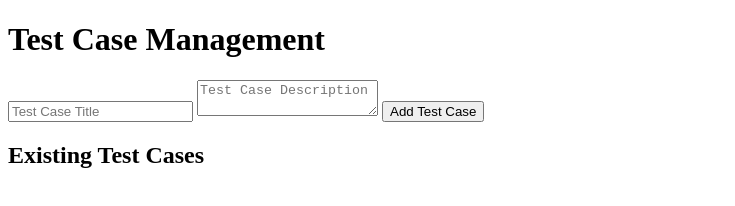
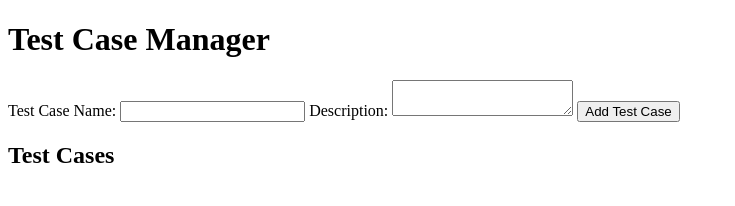
Before and after one commit to Andranik1994/gitest, a plain HTML site: page index.html in a window 1280 px wide. Shown: the whole page, without its empty margins (0-735 px from the left). Drawn offline with Linux system fonts and the light colour scheme; no server answers.

Commit message:
Update index.html

```diff
--- a/index.html
+++ b/index.html
@@ -3,18 +3,23 @@
 <head>
     <meta charset="UTF-8">
     <meta name="viewport" content="width=device-width, initial-scale=1.0">
-    <title>Test Case Management</title>
+    <title>Test Case Manager</title>
+    <link rel="stylesheet" href="styles.css"> <!-- Optional for styling -->
 </head>
 <body>
-    <h1>Test Case Management</h1>
-    <form id="addTestCaseForm">
-        <input type="text" id="testCaseTitle" placeholder="Test Case Title" required>
-        <textarea id="testCaseDescription" placeholder="Test Case Description" required></textarea>
+    <h1>Test Case Manager</h1>
+    <form id="testCaseForm">
+        <label for="testCaseName">Test Case Name:</label>
+        <input type="text" id="testCaseName" name="testCaseName" required>
+
+        <label for="testCaseDescription">Description:</label>
+        <textarea id="testCaseDescription" name="testCaseDescription" required></textarea>
+
         <button type="submit">Add Test Case</button>
     </form>
-    <h2>Existing Test Cases</h2>
-    <div id="testCasesList"></div>
+    <h2>Test Cases</h2>
+    <ul id="testCaseList"></ul>
 
-    <script src="app.js"></script>
+    <script src="app.js"></script> <!-- Link to your JS file -->
 </body>
 </html>
```
